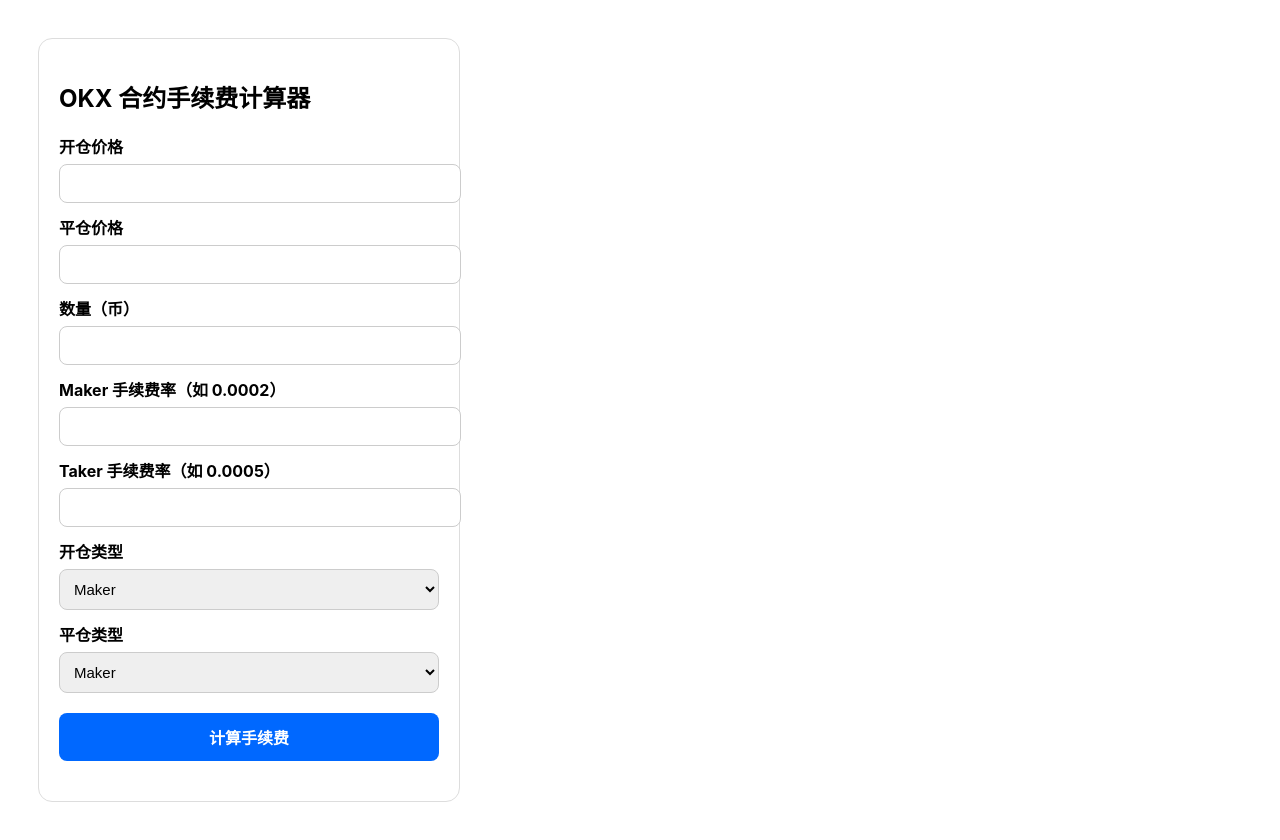
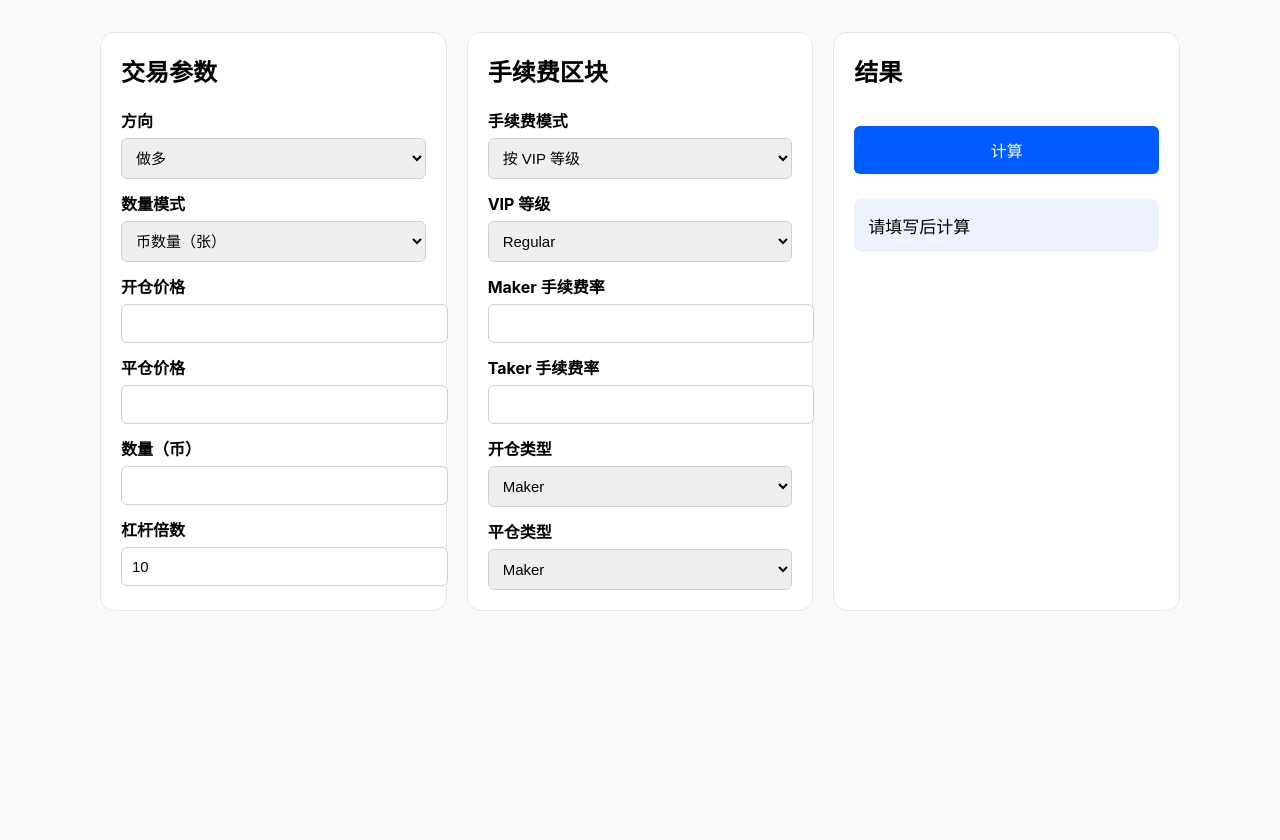
Before and after one commit to jihong0726/okxfee, a plain HTML site: page index.html in a window 1280 px wide. After the commit the page ends 800 px from the top, so only its background shows below. Drawn offline with Linux system fonts and the light colour scheme.

Commit message:
Update index.html

```diff
--- a/index.html
+++ b/index.html
@@ -2,28 +2,48 @@
 <html lang="zh">
 <head>
 <meta charset="UTF-8" />
-<title>OKX 合约手续费计算器（极简版）</title>
+<title>OKX 合约收益 & 手续费计算器（完整版）</title>
 <style>
-  body { font-family: -apple-system, BlinkMacSystemFont, sans-serif; padding: 30px; }
-  .box { max-width: 380px; border: 1px solid #ddd; padding: 20px; border-radius: 14px; }
-  label { font-weight: bold; margin-top: 12px; display: block; }
-  input, select {
-    width: 100%; padding: 10px; font-size: 15px;
-    border-radius: 8px; border: 1px solid #ccc; margin-top: 6px;
-  }
-  button {
-    width: 100%; padding: 12px; background:#0068ff;
-    border:none; border-radius:8px; margin-top:20px;
-    color:#fff; font-size:16px; font-weight:bold;
-  }
-  .result { margin-top: 20px; font-size: 18px; font-weight: bold; }
+body { font-family: -apple-system, BlinkMacSystemFont, sans-serif; padding: 24px; background: #f7f9fb; }
+.container { max-width: 1080px; margin: auto; display: flex; gap: 20px; }
+.box { background: #fff; padding: 20px; border-radius: 14px; flex: 1; border:1px solid #e5e7eb; }
+h2 { margin-top:0; }
+label { font-weight: bold; margin-top: 12px; display: block; }
+input, select {
+  width: 100%; padding: 10px; border-radius: 6px;
+  border: 1px solid #d0d0d0; margin-top:6px; font-size:15px;
+}
+button {
+  width:100%; padding:12px; background:#005cff; color:#fff;
+  font-size:16px; border:none; border-radius:6px; margin-top:18px; cursor:pointer;
+}
+button:hover{ opacity:0.9; }
+.result { margin-top:25px; padding:14px; background:#eef2ff; border-radius:8px; font-size:17px; }
+.row2 { display: flex; gap: 12px; }
+.row2 .col { flex: 1; }
+.small { font-size: 13px; color: #777; }
 </style>
 </head>
+
 <body>
+
+<div class="container">
 
 <div class="box">
 
-  <h2>OKX 合约手续费计算器</h2>
+  <h2>交易参数</h2>
+
+  <label>方向</label>
+  <select id="side">
+    <option value="long">做多</option>
+    <option value="short">做空</option>
+  </select>
+
+  <label>数量模式</label>
+  <select id="qtyMode">
+    <option value="coin">币数量（张）</option>
+    <option value="notional">名义价值（USDT）</option>
+  </select>
 
   <label>开仓价格</label>
   <input id="openPx" type="number" step="0.0001" />
@@ -31,14 +51,47 @@
   <label>平仓价格</label>
   <input id="closePx" type="number" step="0.0001" />
 
-  <label>数量（币）</label>
+  <label id="qtyLabel">数量（币）</label>
   <input id="qty" type="number" step="0.0001" />
 
-  <label>Maker 手续费率（如 0.0002）</label>
-  <input id="maker" type="number" step="0.00001" />
+  <label>杠杆倍数</label>
+  <input id="leverage" type="number" value="10" />
 
-  <label>Taker 手续费率（如 0.0005）</label>
-  <input id="taker" type="number" step="0.00001" />
+</div>
+
+
+<div class="box">
+
+  <h2>手续费区块</h2>
+
+  <label>手续费模式</label>
+  <select id="feeMode" onchange="toggleFeeMode()">
+    <option value="vip">按 VIP 等级</option>
+    <option value="manual">手动输入</option>
+  </select>
+
+  <div id="vipBlock">
+
+    <label>VIP 等级</label>
+    <select id="vipLevel" onchange="fillVipFee()">
+      <option>Regular</option>
+      <option>VIP1</option>
+      <option>VIP2</option>
+      <option>VIP3</option>
+      <option>VIP4</option>
+      <option>VIP5</option>
+      <option>VIP6</option>
+      <option>VIP7</option>
+      <option>VIP8</option>
+      <option>VIP9</option>
+    </select>
+  </div>
+
+  <label>Maker 手续费率</label>
+  <input id="maker" type="number" step="0.000001" />
+
+  <label>Taker 手续费率</label>
+  <input id="taker" type="number" step="0.000001" />
 
   <label>开仓类型</label>
   <select id="openRole">
@@ -52,31 +105,109 @@
     <option value="taker">Taker</option>
   </select>
 
-  <button onclick="calc()">计算手续费</button>
+</div>
 
-  <div class="result" id="result"></div>
+
+<div class="box">
+
+  <h2>结果</h2>
+
+  <button onclick="calc()">计算</button>
+
+  <div class="result" id="result">请填写后计算</div>
+
+</div>
 
 </div>
 
 <script>
-function calc() {
+// ===============================
+// VIP 费率表（你可随时调整）
+// ===============================
+const VIP = {
+  Regular:{m:0.00020, t:0.00050},
+  VIP1:{m:0.00018, t:0.00040},
+  VIP2:{m:0.00013, t:0.00035},
+  VIP3:{m:0.00010, t:0.00028},
+  VIP4:{m:0.00008, t:0.00027},
+  VIP5:{m:0.00005, t:0.00026},
+  VIP6:{m:0.00000, t:0.00025},
+  VIP7:{m:-0.00002,t:0.00020},
+  VIP8:{m:-0.00005,t:0.00020},
+  VIP9:{m:-0.00005,t:0.00015}
+};
+
+function toggleFeeMode(){
+  const mode = document.getElementById("feeMode").value;
+  document.getElementById("vipBlock").style.display =
+    mode==="vip" ? "block" : "none";
+}
+
+function fillVipFee(){
+  const v = VIP[ document.getElementById("vipLevel").value ];
+  document.getElementById("maker").value = v.m;
+  document.getElementById("taker").value = v.t;
+}
+
+document.getElementById("qtyMode").addEventListener("change",()=>{
+  document.getElementById("qtyLabel").textContent =
+    document.getElementById("qtyMode").value==="coin"
+    ? "数量（币）"
+    : "名义价值（USDT）";
+});
+
+// ===============================
+// 计算公式（完全匹配 OKX U 本位永续）
+// ===============================
+
+function calc(){
+  const side = document.getElementById("side").value;
+  const qtyMode = document.getElementById("qtyMode").value;
+
   const openPx = Number(document.getElementById("openPx").value);
   const closePx = Number(document.getElementById("closePx").value);
-  const qty = Number(document.getElementById("qty").value);
+  const q = Number(document.getElementById("qty").value);
+  const lev = Number(document.getElementById("leverage").value);
+
   const maker = Number(document.getElementById("maker").value);
   const taker = Number(document.getElementById("taker").value);
+
   const openRole = document.getElementById("openRole").value;
   const closeRole = document.getElementById("closeRole").value;
 
-  const openRate = openRole === "maker" ? maker : taker;
-  const closeRate = closeRole === "maker" ? maker : taker;
+  // 数量转换
+  let qty = q;
+  if(qtyMode==="notional"){
+    qty = q / openPx;
+  }
 
-  const openFee = qty * openPx * openRate;
-  const closeFee = qty * closePx * closeRate;
-  const total = openFee + closeFee;
+  // 手续费率选择
+  const openFeeRate  = openRole==="maker" ? maker : taker;
+  const closeFeeRate = closeRole==="maker" ? maker : taker;
 
-  document.getElementById("result").textContent =
-    "总手续费：" + total.toFixed(6);
+  // 手续费 = 数量 * 价格 * 费率
+  const openFee  = qty * openPx * openFeeRate;
+  const closeFee = qty * closePx * closeFeeRate;
+
+  // 盈亏
+  let pnl = 0;
+  if(side==="long"){
+    pnl = qty * (closePx - openPx);
+  } else {
+    pnl = qty * (openPx - closePx);
+  }
+
+  const totalFee = openFee + closeFee;
+  const final = pnl - totalFee;
+
+  document.getElementById("result").innerHTML = `
+    <div>开仓手续费：${openFee.toFixed(6)} USDT</div>
+    <div>平仓手续费：${closeFee.toFixed(6)} USDT</div>
+    <div>总手续费：${totalFee.toFixed(6)} USDT</div>
+    <div>盈亏（扣除手续费前）：${pnl.toFixed(6)} USDT</div>
+    <hr/>
+    <div><b>最终盈亏：${final.toFixed(6)} USDT</b></div>
+  `;
 }
 </script>
 
```
